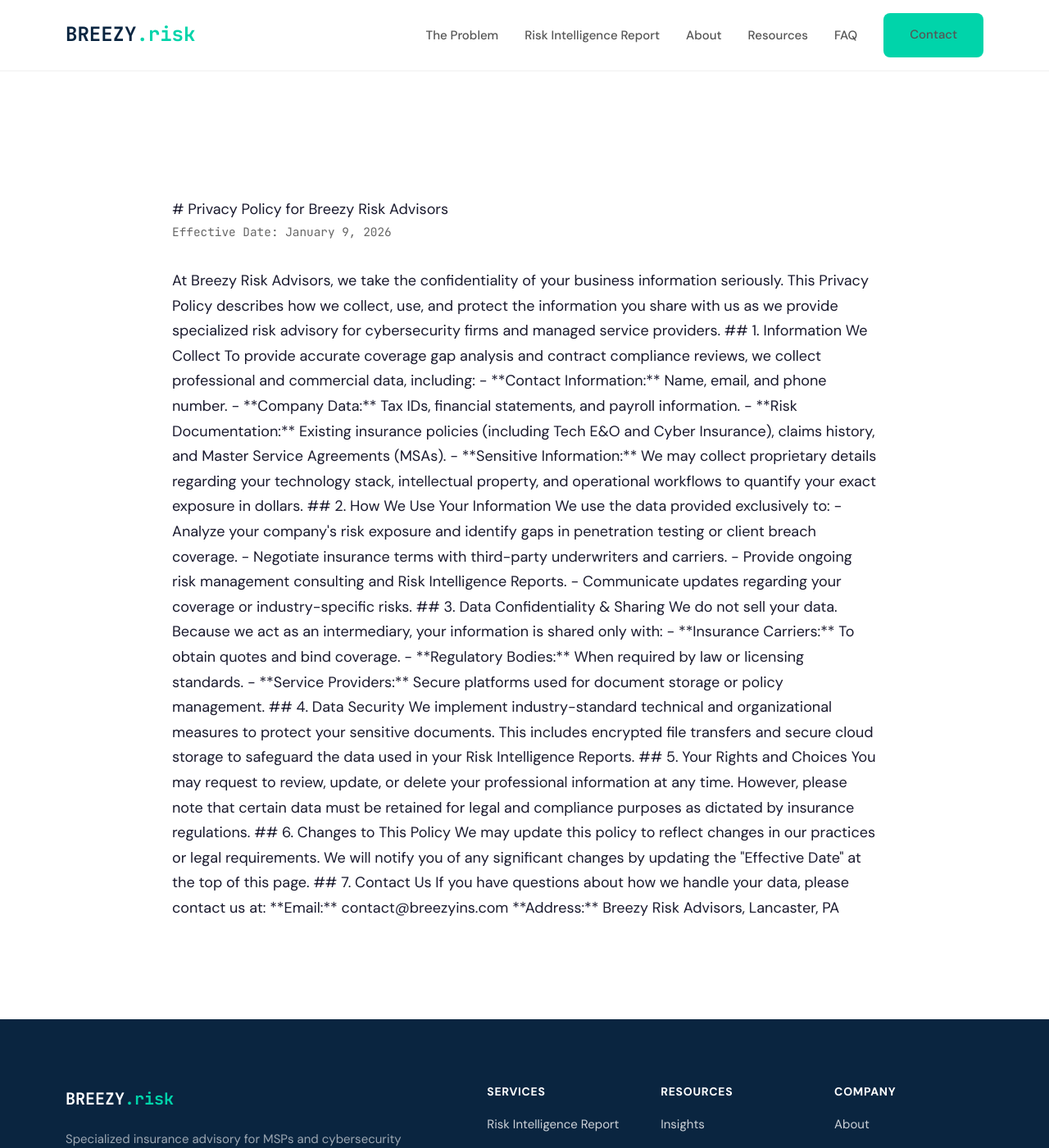
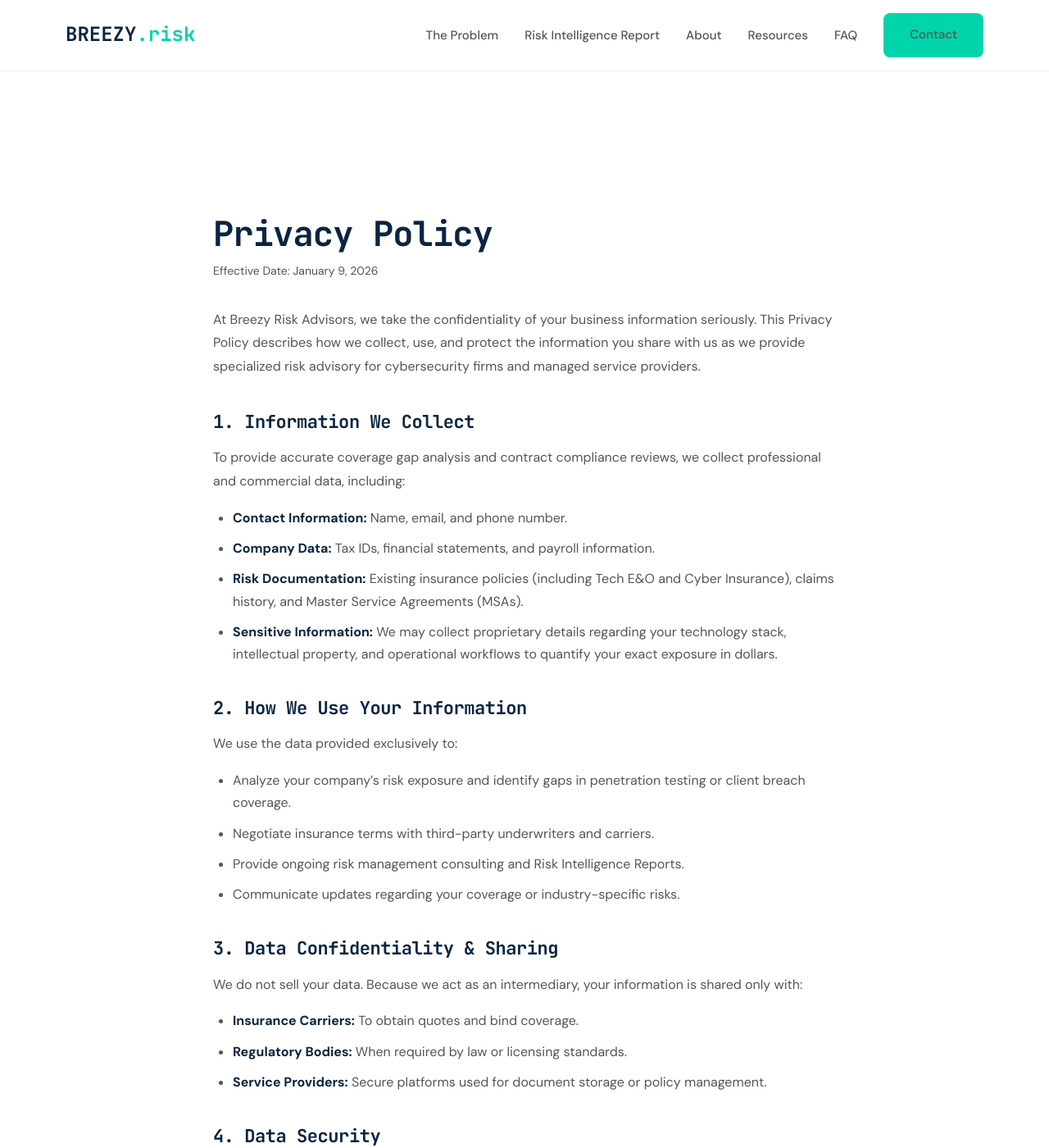
Before and after one commit to joeproe1/breezyins.com, a Jekyll site: the page built from privacy.md, in a window 1280 px wide and 1400 px high. Shown: the whole window at 82% size. Built offline with Jekyll 4.4.1, drawn with Linux system fonts in a browser that asks for light colours; part of the change alters nothing that is shown; some of the changed text lies outside the part shown.

Commit message:
Fix privacy page formatting: enable Markdown rendering
Co-Authored-By: Claude Opus 4.6 <noreply@anthropic.com>

```diff
--- a/privacy.md
+++ b/privacy.md
@@ -6,15 +6,23 @@ permalink: /privacy/
 ---
 
 <style>
-.privacy-container { max-width: 900px; margin: 0 auto; padding: 120px 20px 60px; }
-.privacy-container h1 { font-size: 2.5rem; line-height: 1.2; color: #002244; }
-.privacy-container h2 { color: #002244; margin-top: 1.5em; }
-.effective-date { font-family: 'JetBrains Mono', monospace; font-size: 0.9rem; color: #666; margin-bottom: 2rem; display: block; }
+.privacy-page { max-width: 800px; margin: 0 auto; padding: 140px 20px 60px; }
+.privacy-page h1 { font-size: 42px; font-weight: 800; color: var(--primary); margin: 0 0 8px; letter-spacing: -0.02em; }
+.privacy-page h2 { font-size: 22px; font-weight: 800; color: var(--primary); margin: 40px 0 16px; }
+.privacy-page p { font-size: 16px; color: var(--text-secondary); line-height: 1.8; margin: 0 0 16px; }
+.privacy-page ul { margin: 12px 0 20px; padding-left: 24px; }
+.privacy-page li { font-size: 16px; color: var(--text-secondary); line-height: 1.7; margin-bottom: 10px; }
+.privacy-page li strong { color: var(--primary); }
+.privacy-page .effective-date { font-family: var(--font-mono); font-size: 14px; color: var(--text-secondary); margin-bottom: 32px; display: block; }
+@media (max-width: 768px) {
+    .privacy-page { padding-top: 100px; }
+    .privacy-page h1 { font-size: 32px; }
+}
 </style>
 
-<div class="privacy-container">
+<section class="privacy-page" markdown="1">
 
-# Privacy Policy for Breezy Risk Advisors
+# Privacy Policy
 
 <span class="effective-date">Effective Date: January 9, 2026</span>
 
@@ -65,4 +73,4 @@ If you have questions about how we handle your data, please contact us at:
 **Email:** contact@breezyins.com
 **Address:** Breezy Risk Advisors, Lancaster, PA
 
-</div>
+</section>
```
